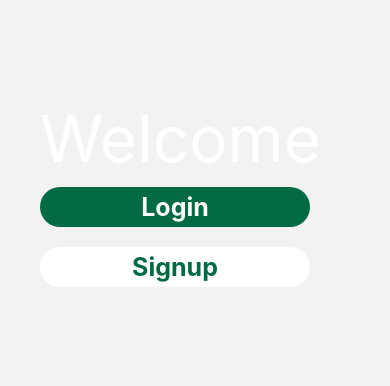
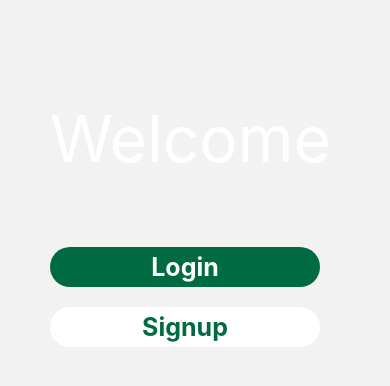
Before and after one commit to DC-21/ReactNative-LoginUI, a React Native app: screen /Home in a window 390 px wide. Shown: the top 386 px of the page. Built offline with nearby package versions, Linux system fonts and the light colour scheme.

Commit message:
Commit message

```diff
--- a/components/Home.js
+++ b/components/Home.js
@@ -7,8 +7,8 @@ import { darkGreen } from './Constants';
 const Home = (props) => {
     return (
       <Background>
-          <View style={{ marginHorizontal: 40, marginVertical: 100 }}>
-          <Text style={{ color: 'white', fontSize: 64}}>Welcome</Text>
+          <View style={{ marginHorizontal: 50, marginVertical: 100 }}>
+          <Text style={{ color: 'white', fontSize: 64, paddingBottom: 60}}>Welcome</Text>
           <Button bgColor={darkGreen} btnLabel='Login' textColor='white'  press={() =>  props.navigation.navigate("Login")} />
           <Button bgColor= 'white' btnLabel='Signup' textColor={darkGreen}  press={() =>  props.navigation.navigate("Signup")} />
           </View>
```
Also changed, not shown: 1 other file (tests, documents, lock files or other folders).
